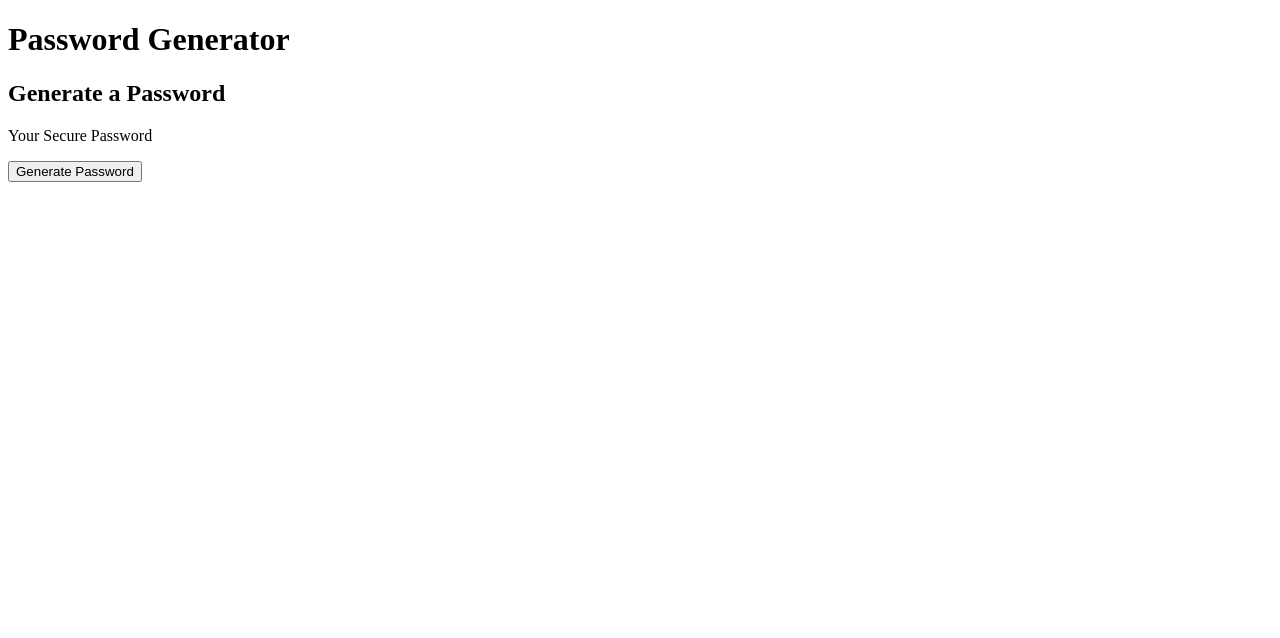
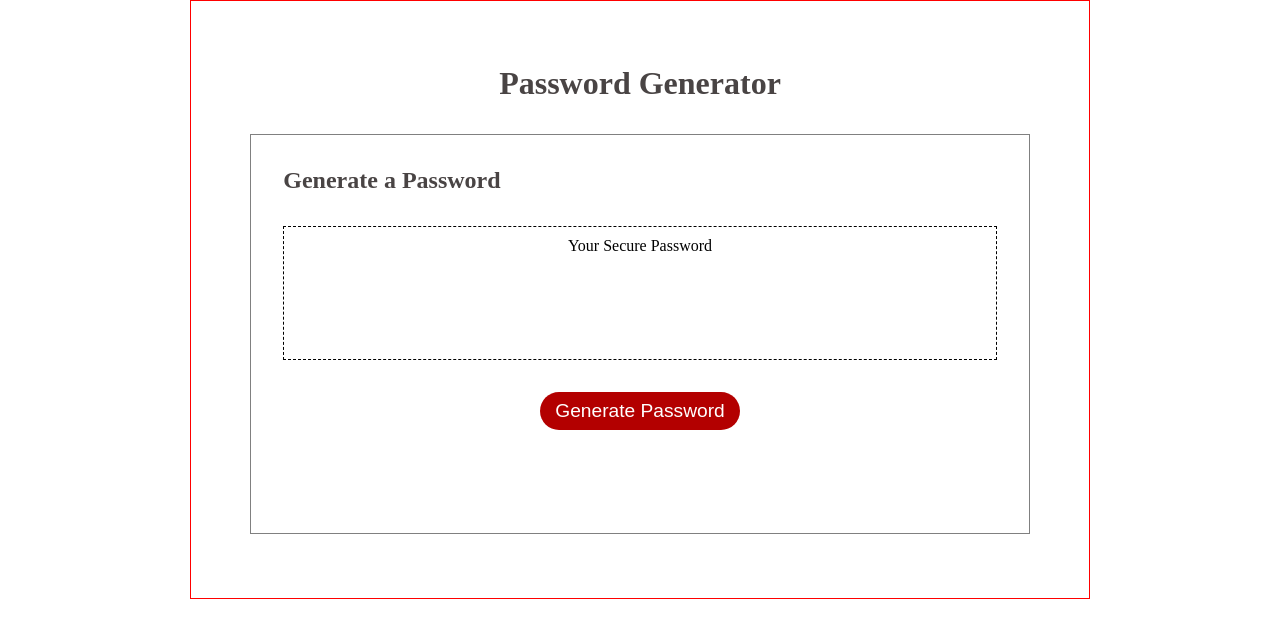
Before and after one commit to KhunMyoMyat/Password-Generator, a plain HTML site: page index.html in a window 1280 px wide. Drawn offline with Linux system fonts and the light colour scheme.

Commit message:
add some style in css file

```diff
--- a/index.html
+++ b/index.html
@@ -4,6 +4,9 @@
     <meta charset="UTF-8" />
     <meta name="viewport" content="width=device-width, initial-scale=1.0" />
     <title>Password Generator</title>
+
+    <!-- css link -->
+    <link rel="stylesheet" href="style.css" />
   </head>
   <body>
     <div class="container">
--- /dev/null
+++ b/style.css
@@ -0,0 +1,54 @@
+/* global */
+* {
+  padding: 0;
+  margin: 0;
+  box-sizing: border-box;
+}
+
+.container {
+  max-width: 900px;
+  margin: 0 auto;
+  text-align: center;
+  padding: 4rem 1rem;
+  border: 1px solid red;
+}
+
+:root {
+  --primary: #494444;
+  --deep-red: rgb(179, 0, 0);
+}
+
+.header {
+  margin-bottom: 2rem;
+  color: var(--primary);
+}
+
+.card {
+  border: 1px solid gray;
+  width: 90%;
+  height: 400px;
+  margin: 0 auto;
+  padding: 2rem;
+}
+
+.card .card-header {
+  text-align: start;
+  color: var(--primary);
+  margin-bottom: 2rem;
+}
+
+.display-pw-place {
+  border: 1px dashed black;
+  height: 40%;
+  padding: 10px;
+}
+
+.generate-bt {
+  margin-top: 2rem;
+  padding: 8px 15px;
+  font-size: 1.2rem;
+  color: white;
+  border: none;
+  background-color: var(--deep-red);
+  border-radius: 20px;
+}
```
